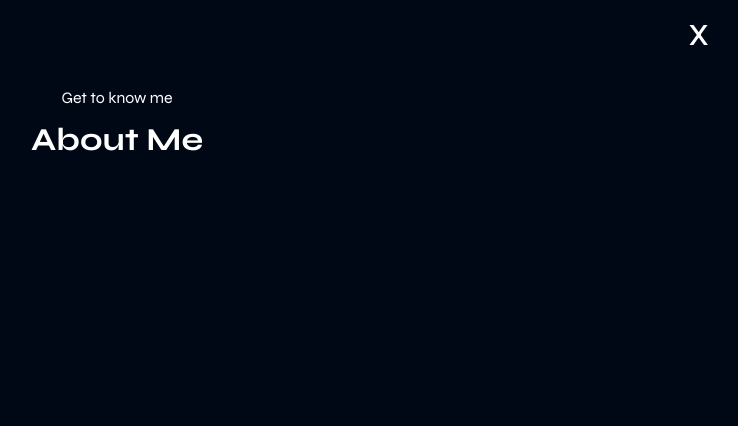
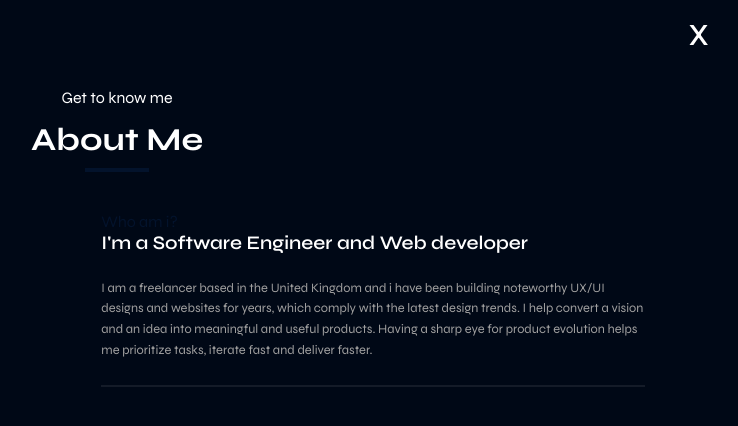
Before and after one commit to Lawren10/All_portfolio_versions, a React (Create React App) app in the folder my_portfolio/: page /About in a window 1280 px wide. Shown: the top 426 px of the page, without its empty margins (523-1261 px from the left). Built offline with nearby package versions, Linux system fonts and the light colour scheme.

Commit message:
updated about page

```diff
--- a/my_portfolio/src/GlobalStyles/commonStyle.ts
+++ b/my_portfolio/src/GlobalStyles/commonStyle.ts
@@ -63,17 +63,21 @@ export const MainContainer = styled.section`
 export const HeaderContainer = styled.header`
   padding: 1.5rem;
   text-align: center;
+  display: flex;
+  align-items: center;
+  justify-content: center;
+  flex-direction: column;
 `;
 export const HeaderTopTitle = styled.p`
   font-size: 1rem;
 `;
 export const HeaderLargeTitle = styled.h4`
   font-size: 2rem;
-  margin: 0.8rem 0 1.5rem 0;
+  margin: 0.8rem 0 0.6rem 0;
 `;
 
 export const HeaderTitleUnderline = styled.div`
   width: 4rem;
-  height: 0.8rem;
-  background-color: ;
+  height: 0.2rem;
+  background-color: #03132c;
 `;
--- a/my_portfolio/src/components/aboutPage/About.tsx
+++ b/my_portfolio/src/components/aboutPage/About.tsx
@@ -8,7 +8,16 @@ import {
   HeaderContainer,
   HeaderTopTitle,
   HeaderLargeTitle,
+  HeaderTitleUnderline,
 } from "../../GlobalStyles/commonStyle";
+import {
+  AboutContainer,
+  AboutVisualContainer,
+  AboutDetailContainer,
+  AboutAsk,
+  AboutResponse,
+  AboutParagraph,
+} from "./aboutStyles";
 
 function About() {
   let { dispatch } = usePortfolioGlobalContext();
@@ -29,7 +38,26 @@ function About() {
         <HeaderContainer>
           <HeaderTopTitle>Get to know me</HeaderTopTitle>
           <HeaderLargeTitle>About Me</HeaderLargeTitle>
+          <HeaderTitleUnderline />
         </HeaderContainer>
+
+        <AboutContainer>
+          <AboutVisualContainer></AboutVisualContainer>
+          <AboutDetailContainer>
+            <AboutAsk>Who am i?</AboutAsk>
+            <AboutResponse>
+              I'm a Software Engineer and Web developer
+            </AboutResponse>
+            <AboutParagraph>
+              I am a freelancer based in the United Kingdom and i have been
+              building noteworthy UX/UI designs and websites for years, which
+              comply with the latest design trends. I help convert a vision and
+              an idea into meaningful and useful products. Having a sharp eye
+              for product evolution helps me prioritize tasks, iterate fast and
+              deliver faster.
+            </AboutParagraph>
+          </AboutDetailContainer>
+        </AboutContainer>
       </MainContainer>
     </>
   );
--- a/my_portfolio/src/components/aboutPage/aboutStyles.ts
+++ b/my_portfolio/src/components/aboutPage/aboutStyles.ts
@@ -1 +1,40 @@
 import styled from "styled-components";
+
+export const AboutContainer = styled.section`
+  display: flex;
+  align-items: center;
+  justify-content: center;
+  padding: 0rem 2rem;
+  gap: 3rem;
+`;
+
+export const AboutVisualContainer = styled.div`
+  width: 40%;
+`;
+export const AboutDetailContainer = styled.article`
+  width: 60%;
+  padding: 1rem 5rem;
+`;
+
+export const AboutAsk = styled.h6`
+  color: #03132c;
+  font-weight: 400;
+  font-size: 1rem;
+`;
+
+export const AboutResponse = styled.h3`
+  font-size: 1.2rem;
+  font-weight: 600;
+  margin-bottom: 1.5rem;
+`;
+
+export const AboutParagraph = styled.p`
+  color: #9f9f9f;
+  /* font-family: Poppins, sans-serif; */
+  font-size: 0.8rem;
+  font-weight: 400;
+  border-bottom: 2px solid rgba(255, 255, 255, 0.08);
+  margin-bottom: 0;
+  line-height: 1.3rem;
+  padding-bottom: 1.5rem;
+`;
```
